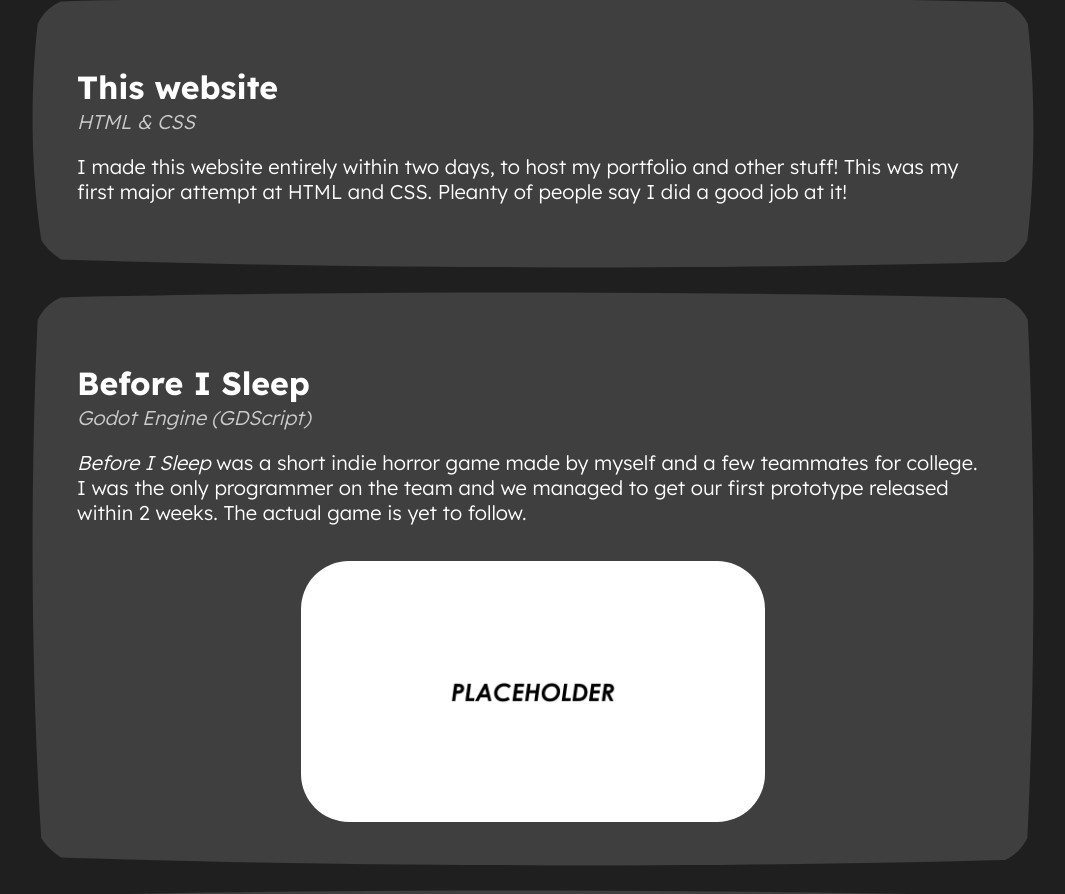
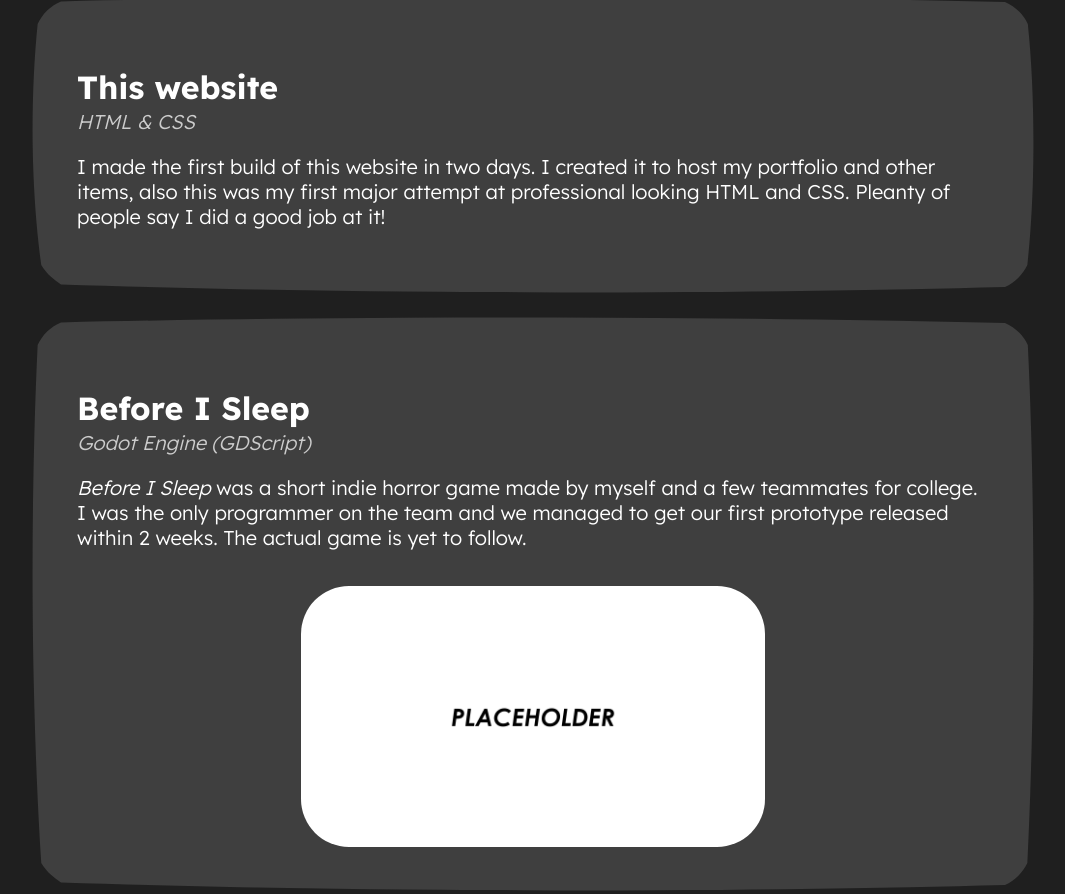
Before and after one commit to paradoxical-autumn/paradoxical-autumn.github.io, a plain HTML site: page docs/index.html in a window 1280 px wide. Shown: the part 1235-2129 px from the top of the page, without its empty margins (107-1172 px from the left). Drawn offline with Linux system fonts and the light colour scheme.

Commit message:
reword portfolio entry

```diff
--- a/docs/index.html
+++ b/docs/index.html
@@ -60,8 +60,9 @@
                 <div class="portfolio-text">
                     <h1>This website</h1>
                     <p class="subtext">HTML & CSS</p>
-                    <p>I made this website entirely within two days, to host my portfolio and other stuff! This was my
-                        first major attempt at HTML and CSS. Pleanty of people say I did a good job at it!</p>
+                    <p>I made the first build of this website in two days. I created it to host my portfolio and other
+                        items, also this was my first major attempt at professional looking HTML and CSS. Pleanty of
+                        people say I did a good job at it!</p>
                 </div>
             </div>
             <div class="portfolio-item">
```
